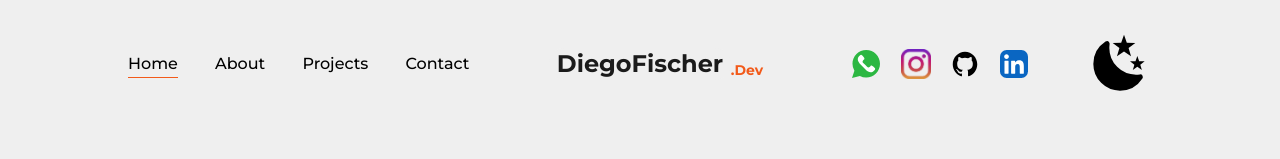
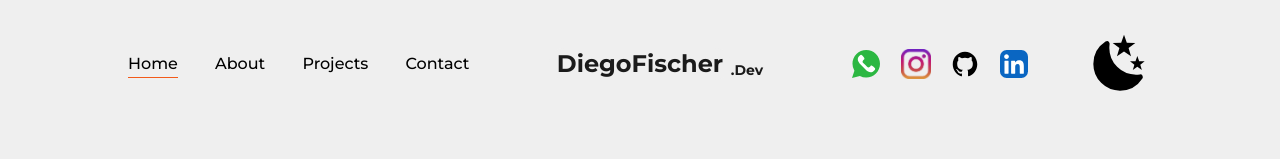
Before and after one commit to DiegoFischerDev/MyPotifolio-Next-Tailwind, a Next.js app: page / in a window 1280 px wide. Shown: the top 159 px of the page. Built offline with nearby package versions, Linux system fonts and the light colour scheme.

Commit message:
secound try SEO adjustments

```diff
--- a/src/app/page.js
+++ b/src/app/page.js
@@ -32,7 +32,7 @@ export default function Home() {
             Explore my latest projects showcasing my expertise in React.js and web development.
           </p>
           <div className="self-start mt-2 tablet:self-center">
-            <Link href="/Resume - Diego Fischer.pdf" target={"_blank"} download={true}
+            <Link href="/ResumeDiegoFischer.pdf" target={"_blank"} download={false}
               className="flex mb-4 items-center bg-dark text-light p-2.5 px-6 rounded-lg font-semibold border-2 border-solid border-transparent hover:bg-light hover:text-dark hover:border-dark dark:bg-light dark:text-dark dark:hover:bg-dark dark:hover:text-light dark:hover:border-light">Resume <LinkArrow /></Link>
           </div>
         </div>
--- a/src/components/Logo.js
+++ b/src/components/Logo.js
@@ -25,7 +25,7 @@ export default function Logo() {
           transition: { duration: 1, repeat: Infinity },
         }}
       >DiegoFischer<motion.span
-       className='text-sm ml-2 absolute text-primary dark:text-primaryDark -right-8'>.Dev</motion.span></MotionLink>
+       className='text-sm ml-2 absolute text-dark dark:text-light -right-8'>.Dev</motion.span></MotionLink>
     </div>
   );
 }
```
Also changed, not shown: 1 other file (tests, documents, lock files or other folders).
